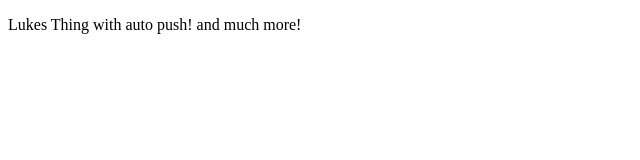
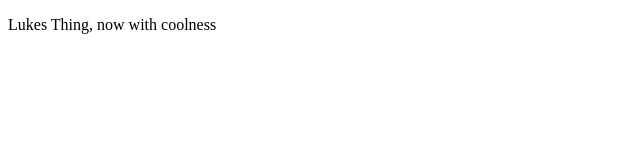
Before and after one commit to Corvu-s/aws-project, a Next.js app: page / in a window 1280 px wide. Shown: the top 160 px of the page, without its empty margins (0-640 px from the left). Built offline with nearby package versions, Linux system fonts and the light colour scheme.

Commit message:
test with new pipe

```diff
--- a/pages/index.js
+++ b/pages/index.js
@@ -1,7 +1,7 @@
 export default function Home() {
   return (
     <div>
-      <p>Lukes Thing with auto push! and much more!</p>
+      <p>Lukes Thing, now with coolness</p>
     </div>
   );
 }
```
